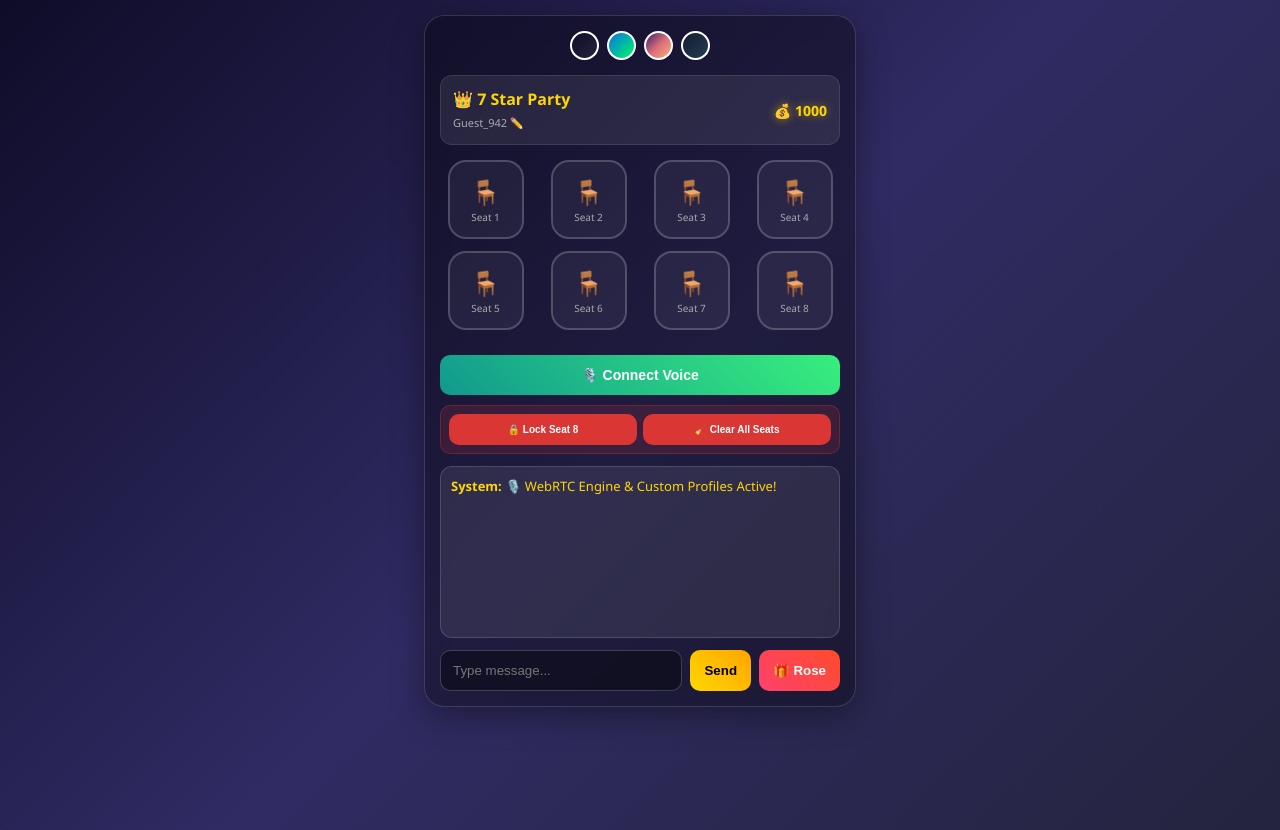
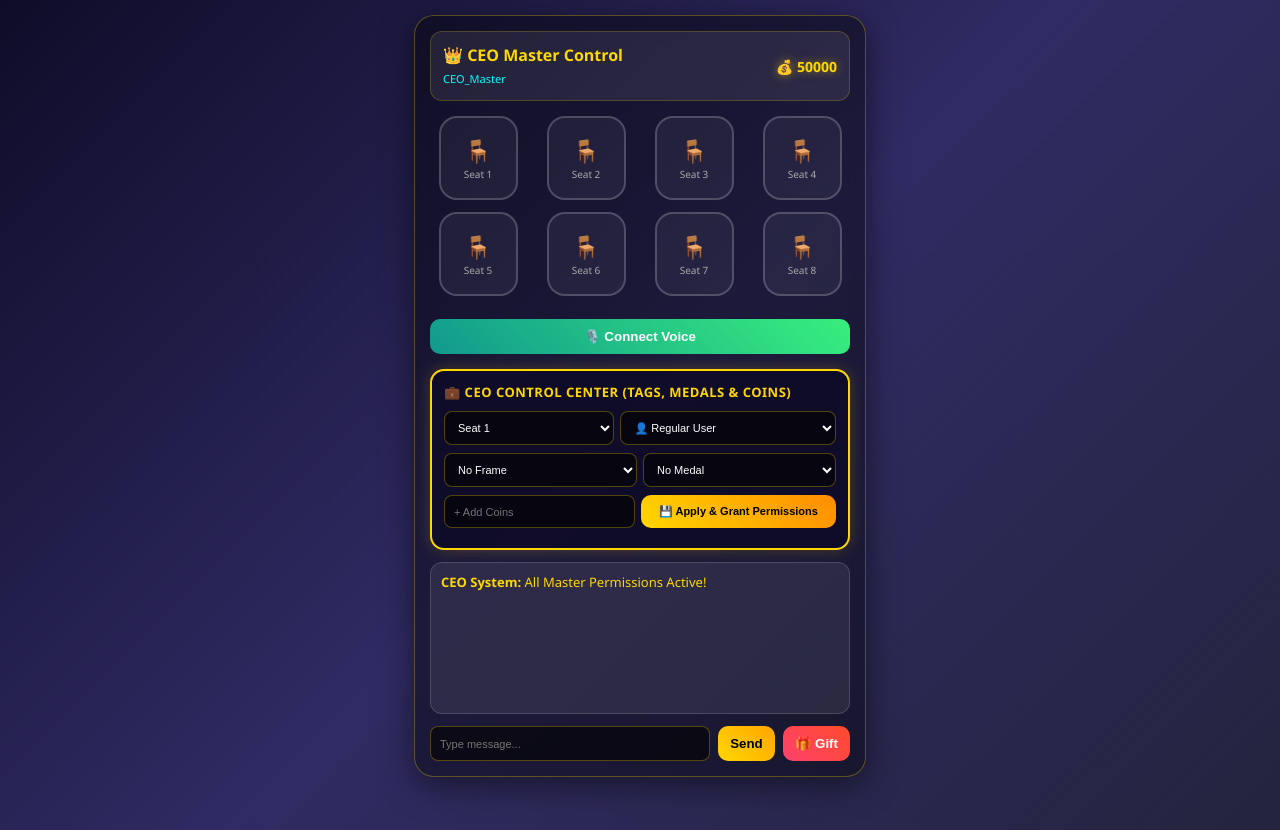
Before and after one commit to khankhanmdsher-boop/7star-party, a website: page public/index.html in a window 1280 px wide. Drawn offline with nearby package versions, Linux system fonts and the light colour scheme; no server answers.

Commit message:
Added CEO Master Panel for Tags, Medals, Frames and Coin Credit

```diff
--- a/public/index.html
+++ b/public/index.html
@@ -3,7 +3,7 @@
 <head>
     <meta charset="UTF-8">
     <meta name="viewport" content="width=device-width, initial-scale=1.0">
-    <title>7 Star Party Room</title>
+    <title>7 Star Party Room - CEO Panel</title>
     <script src="/socket.io/socket.io.js"></script>
     <script src="https://unpkg.com/peerjs@1.5.2/dist/peerjs.min.js"></script>
     <style>
@@ -23,14 +23,14 @@
         }
 
         .container {
-            max-width: 400px;
+            max-width: 420px;
             margin: 0 auto;
-            background: rgba(0, 0, 0, 0.35);
+            background: rgba(0, 0, 0, 0.4);
             backdrop-filter: blur(12px);
-            border: 1px solid rgba(255, 255, 255, 0.15);
+            border: 1px solid rgba(255, 215, 0, 0.3);
             border-radius: 20px;
             padding: 15px;
-            box-shadow: 0 8px 32px 0 rgba(0, 0, 0, 0.37);
+            box-shadow: 0 8px 32px 0 rgba(0, 0, 0, 0.5);
             position: relative;
         }
 
@@ -42,13 +42,10 @@
             background: var(--card-bg);
             border-radius: 12px;
             margin-bottom: 12px;
-            border: 1px solid rgba(255, 255, 255, 0.1);
+            border: 1px solid rgba(255, 215, 0, 0.2);
         }
 
         .coins { color: #ffd700; font-weight: bold; font-size: 14px; text-shadow: 0 0 10px rgba(255,215,0,0.5); }
-
-        .theme-selector { display: flex; justify-content: center; gap: 8px; margin-bottom: 15px; }
-        .theme-btn { width: 25px; height: 25px; border-radius: 50%; border: 2px solid #fff; cursor: pointer; }
 
         .grid { display: grid; grid-template-columns: repeat(4, 1fr); gap: 12px; margin: 15px auto; }
 
@@ -56,8 +53,8 @@
             background: rgba(255, 255, 255, 0.05);
             border: 2px solid rgba(255, 255, 255, 0.2);
             border-radius: 18px;
-            width: 72px;
-            height: 75px;
+            width: 75px;
+            height: 80px;
             display: flex;
             flex-direction: column;
             align-items: center;
@@ -70,32 +67,39 @@
             position: relative;
         }
 
-        .chair-icon { font-size: 24px; margin-bottom: 2px; }
+        /* Frames */
+        .seat.frame-gold { border: 3px solid #ffd700; box-shadow: 0 0 15px #ffd700; }
+        .seat.frame-neon { border: 3px solid #00ffff; box-shadow: 0 0 15px #00ffff; }
+        .seat.frame-fire { border: 3px solid #ff4500; box-shadow: 0 0 15px #ff4500; }
+        .seat.frame-diamond { border: 3px solid #e0ffff; box-shadow: 0 0 18px #e0ffff; }
+
+        .chair-icon { font-size: 22px; margin-bottom: 2px; }
+
+        .medal-badge {
+            position: absolute;
+            top: -6px;
+            right: -6px;
+            font-size: 14px;
+            filter: drop-shadow(0 0 4px rgba(0,0,0,0.8));
+        }
 
         .seat-label {
             font-size: 10px; color: #aaa;
             white-space: nowrap; overflow: hidden;
-            text-overflow: ellipsis; max-width: 60px;
+            text-overflow: ellipsis; max-width: 65px;
         }
 
         .seat.taken {
             border: 2px solid #00ff88;
             background: rgba(0, 255, 136, 0.15);
             color: #00ff88;
-            box-shadow: 0 0 12px rgba(0, 255, 136, 0.4);
-        }
-
-        .seat.locked {
-            border: 2px solid #ff4d4d;
-            background: rgba(255, 77, 77, 0.15);
-            color: #ff4d4d;
         }
 
         .chat-box {
             background: var(--card-bg);
             border: 1px solid rgba(255, 255, 255, 0.15);
             border-radius: 12px;
-            height: 150px;
+            height: 130px;
             margin: 12px auto;
             overflow-y: auto;
             text-align: left;
@@ -106,151 +110,145 @@
         .chat-msg { margin-bottom: 6px; word-wrap: break-word; }
         .input-area { display: flex; gap: 8px; }
 
-        input {
-            flex: 1; padding: 12px;
-            background: rgba(0, 0, 0, 0.4);
-            border: 1px solid rgba(255, 255, 255, 0.2);
-            color: #fff; border-radius: 10px; outline: none;
+        input, select {
+            padding: 9px;
+            background: rgba(0, 0, 0, 0.6);
+            border: 1px solid rgba(255, 215, 0, 0.3);
+            color: #fff; border-radius: 8px; outline: none; font-size: 11px;
         }
 
-        button { padding: 10px 14px; border: none; border-radius: 10px; font-weight: bold; cursor: pointer; }
+        button { padding: 10px 12px; border: none; border-radius: 10px; font-weight: bold; cursor: pointer; }
         .btn-send { background: linear-gradient(45deg, #ffd700, #ffa500); color: #000; }
         .btn-gift { background: linear-gradient(45deg, #ff416c, #ff4b2b); color: #fff; }
-        .btn-mic { background: linear-gradient(45deg, #11998e, #38ef7d); color: #fff; width: 100%; margin-top: 10px; padding: 12px; border-radius: 10px; font-size: 14px; }
+        .btn-mic { background: linear-gradient(45deg, #11998e, #38ef7d); color: #fff; width: 100%; margin-top: 8px; padding: 10px; border-radius: 10px; }
 
-        .admin-controls {
-            display: flex; gap: 6px; margin-top: 10px;
-            background: rgba(218, 54, 51, 0.15); padding: 8px; border-radius: 10px; border: 1px solid rgba(218, 54, 51, 0.3);
-        }
-        .admin-btn { background: #da3633; color: #fff; font-size: 10px; flex: 1; }
-
-        /* Gift Overlay Animation */
-        #giftAnim {
-            position: absolute; top: 40%; left: 50%; transform: translate(-50%, -50%);
-            font-size: 80px; display: none; z-index: 99;
-            animation: giftPop 1.5s ease-out;
+        /* CEO Dashboard Master Control */
+        .ceo-panel {
+            background: rgba(15, 12, 41, 0.9);
+            border: 2px solid #ffd700;
+            border-radius: 14px;
+            padding: 12px;
+            margin-top: 15px;
+            text-align: left;
+            box-shadow: 0 0 15px rgba(255, 215, 0, 0.2);
         }
 
-        @keyframes giftPop {
-            0% { transform: translate(-50%, -50%) scale(0.2); opacity: 0; }
-            50% { transform: translate(-50%, -50%) scale(1.3); opacity: 1; }
-            100% { transform: translate(-50%, -50%) scale(1); opacity: 0; }
-        }
+        .ceo-title { font-size: 13px; font-weight: bold; color: #ffd700; margin-bottom: 10px; display: block; text-transform: uppercase; letter-spacing: 0.5px; }
+        .ceo-row { display: flex; gap: 6px; margin-bottom: 8px; }
+        .btn-ceo { background: linear-gradient(45deg, #ffd700, #ff8c00); color: #000; font-size: 11px; flex: 1; font-weight: bold; }
     </style>
 </head>
 <body>
 
     <div class="container">
-        <div id="giftAnim">🌹</div>
-
-        <div class="theme-selector">
-            <div class="theme-btn" style="background: linear-gradient(135deg, #0f0c29, #24243e);" onclick="setTheme(1)"></div>
-            <div class="theme-btn" style="background: linear-gradient(135deg, #0575E6, #00F666);" onclick="setTheme(2)"></div>
-            <div class="theme-btn" style="background: linear-gradient(135deg, #3A1C71, #D76D77, #FFAF7B);" onclick="setTheme(3)"></div>
-            <div class="theme-btn" style="background: linear-gradient(135deg, #141E30, #243B55);" onclick="setTheme(4)"></div>
+        <div class="header">
+            <div style="text-align: left;">
+                <span style="font-weight:bold; color:#ffd700; font-size: 16px;">👑 CEO Master Control</span><br>
+                <span style="font-size:11px; color:#00ffff;" id="userDisplay">CEO Admin</span>
+            </div>
+            <span class="coins">💰 <span id="coinCount">50000</span></span>
         </div>
 
-        <div class="header">
-            <div style="text-align: left;">
-                <span style="font-weight:bold; color:#ffd700; font-size: 16px;">👑 7 Star Party</span><br>
-                <span style="font-size:11px; color:#aaa;" id="userDisplay" onclick="changeName()" title="Click to change name">User: Loading... ✏️</span>
-            </div>
-            <span class="coins">💰 <span id="coinCount">1000</span></span>
-        </div>
-
-        <!-- 8 Seats -->
+        <!-- 8 Seats Grid -->
         <div class="grid" id="seatGrid">
-            <div class="seat" onclick="handleSeatClick(1)" id="seat1"><div class="chair-icon">🪑</div><span class="seat-label" id="s1">Seat 1</span></div>
-            <div class="seat" onclick="handleSeatClick(2)" id="seat2"><div class="chair-icon">🪑</div><span class="seat-label" id="s2">Seat 2</span></div>
-            <div class="seat" onclick="handleSeatClick(3)" id="seat3"><div class="chair-icon">🪑</div><span class="seat-label" id="s3">Seat 3</span></div>
-            <div class="seat" onclick="handleSeatClick(4)" id="seat4"><div class="chair-icon">🪑</div><span class="seat-label" id="s4">Seat 4</span></div>
-            <div class="seat" onclick="handleSeatClick(5)" id="seat5"><div class="chair-icon">🪑</div><span class="seat-label" id="s5">Seat 5</span></div>
-            <div class="seat" onclick="handleSeatClick(6)" id="seat6"><div class="chair-icon">🪑</div><span class="seat-label" id="s6">Seat 6</span></div>
-            <div class="seat" onclick="handleSeatClick(7)" id="seat7"><div class="chair-icon">🪑</div><span class="seat-label" id="s7">Seat 7</span></div>
-            <div class="seat" onclick="handleSeatClick(8)" id="seat8"><div class="chair-icon">🪑</div><span class="seat-label" id="s8">Seat 8</span></div>
+            <div class="seat" onclick="handleSeatClick(1)" id="seat1"><span class="medal-badge" id="m1"></span><div class="chair-icon">🪑</div><span class="seat-label" id="s1">Seat 1</span></div>
+            <div class="seat" onclick="handleSeatClick(2)" id="seat2"><span class="medal-badge" id="m2"></span><div class="chair-icon">🪑</div><span class="seat-label" id="s2">Seat 2</span></div>
+            <div class="seat" onclick="handleSeatClick(3)" id="seat3"><span class="medal-badge" id="m3"></span><div class="chair-icon">🪑</div><span class="seat-label" id="s3">Seat 3</span></div>
+            <div class="seat" onclick="handleSeatClick(4)" id="seat4"><span class="medal-badge" id="m4"></span><div class="chair-icon">🪑</div><span class="seat-label" id="s4">Seat 4</span></div>
+            <div class="seat" onclick="handleSeatClick(5)" id="seat5"><span class="medal-badge" id="m5"></span><div class="chair-icon">🪑</div><span class="seat-label" id="s5">Seat 5</span></div>
+            <div class="seat" onclick="handleSeatClick(6)" id="seat6"><span class="medal-badge" id="m6"></span><div class="chair-icon">🪑</div><span class="seat-label" id="s6">Seat 6</span></div>
+            <div class="seat" onclick="handleSeatClick(7)" id="seat7"><span class="medal-badge" id="m7"></span><div class="chair-icon">🪑</div><span class="seat-label" id="s7">Seat 7</span></div>
+            <div class="seat" onclick="handleSeatClick(8)" id="seat8"><span class="medal-badge" id="m8"></span><div class="chair-icon">🪑</div><span class="seat-label" id="s8">Seat 8</span></div>
         </div>
 
         <button class="btn-mic" id="micBtn" onclick="toggleMic()">🎙️ Connect Voice</button>
 
-        <!-- Admin Quick Bar -->
-        <div class="admin-controls">
-            <button class="admin-btn" onclick="adminLockSeat()">🔒 Lock Seat 8</button>
-            <button class="admin-btn" onclick="adminClearAll()">🧹 Clear All Seats</button>
+        <!-- CEO Master Control Panel -->
+        <div class="ceo-panel">
+            <span class="ceo-title">💼 CEO Control Center (Tags, Medals & Coins)</span>
+
+            <div class="ceo-row">
+                <select id="targetSeat" style="flex: 1;">
+                    <option value="1">Seat 1</option>
+                    <option value="2">Seat 2</option>
+                    <option value="3">Seat 3</option>
+                    <option value="4">Seat 4</option>
+                    <option value="5">Seat 5</option>
+                    <option value="6">Seat 6</option>
+                    <option value="7">Seat 7</option>
+                    <option value="8">Seat 8</option>
+                </select>
+
+                <select id="roleSelect" style="flex: 1.3;">
+                    <option value="User">👤 Regular User</option>
+                    <option value="Admin">🛡️ Admin</option>
+                    <option value="Super Admin">⚡ Super Admin</option>
+                    <option value="Coin Seller">💰 Coin Seller</option>
+                    <option value="Coins Merchant">🏪 Coins Merchant</option>
+                </select>
+            </div>
+
+            <div class="ceo-row">
+                <select id="frameSelect" style="flex: 1;">
+                    <option value="none">No Frame</option>
+                    <option value="frame-gold">👑 Royal Gold</option>
+                    <option value="frame-neon">⚡ Neon Glow</option>
+                    <option value="frame-fire">🔥 Fire Aura</option>
+                    <option value="frame-diamond">💎 Diamond Ice</option>
+                </select>
+
+                <select id="medalSelect" style="flex: 1;">
+                    <option value="none">No Medal</option>
+                    <option value="🥇">🥇 Gold Crown Medal</option>
+                    <option value="💎">💎 VIP Diamond Medal</option>
+                    <option value="🌟">🌟 Top Host Medal</option>
+                    <option value="✔️">✔️ Verified Star Badge</option>
+                </select>
+            </div>
+
+            <div class="ceo-row">
+                <input type="number" id="coinAddInput" placeholder="+ Add Coins" style="flex: 1;">
+                <button class="btn-ceo" onclick="applyCeoSettings()">💾 Apply & Grant Permissions</button>
+            </div>
         </div>
 
-        <!-- Chat -->
+        <!-- Chat Box -->
         <div class="chat-box" id="chatBox">
-            <div class="chat-msg" style="color: #ffd700;"><b>System:</b> 🎙️ WebRTC Engine & Custom Profiles Active!</div>
+            <div class="chat-msg" style="color: #ffd700;"><b>CEO System:</b> All Master Permissions Active!</div>
         </div>
 
         <div class="input-area">
-            <input type="text" id="msgInput" placeholder="Type message...">
+            <input type="text" id="msgInput" placeholder="Type message..." style="flex:1;">
             <button class="btn-send" onclick="sendMsg()">Send</button>
-            <button class="btn-gift" onclick="sendGift()">🎁 Rose</button>
+            <button class="btn-gift" onclick="sendGift()">🎁 Gift</button>
         </div>
     </div>
 
     <script>
         const socket = io();
-        let peer = null;
         let mySeat = null;
         let localStream = null;
         let micOn = false;
-        let coins = 1000;
-        let userName = 'Guest_' + Math.floor(100 + Math.random() * 900);
+        let coins = 50000;
+        let userName = 'CEO_Master';
 
-        document.getElementById('userDisplay').innerText = userName + ' ✏️';
-
-        function changeName() {
-            const input = prompt('अपना नाम दर्ज करें:', userName);
-            if(input && input.trim()) {
-                userName = input.trim();
-                document.getElementById('userDisplay').innerText = userName + ' ✏️';
-            }
-        }
-
-        function setTheme(option) {
-            if(option === 1) document.body.style.background = "linear-gradient(135deg, #0f0c29, #302b63, #24243e)";
-            if(option === 2) document.body.style.background = "linear-gradient(135deg, #0575E6, #00F666)";
-            if(option === 3) document.body.style.background = "linear-gradient(135deg, #3A1C71, #D76D77, #FFAF7B)";
-            if(option === 4) document.body.style.background = "linear-gradient(135deg, #141E30, #243B55)";
-        }
+        document.getElementById('userDisplay').innerText = userName;
 
         function toggleMic() {
             if(!localStream) {
                 navigator.mediaDevices.getUserMedia({ audio: true }).then(stream => {
                     localStream = stream;
                     micOn = true;
-                    document.getElementById('micBtn').style.background = 'linear-gradient(45deg, #11998e, #38ef7d)';
                     document.getElementById('micBtn').innerText = '🎙️ Mic ON';
-                    initPeer();
-                }).catch(() => addChat('System', '⚠️ Microphone access blocked.'));
+                }).catch(() => alert('Mic blocked'));
             } else {
                 micOn = !micOn;
                 localStream.getAudioTracks()[0].enabled = micOn;
-                document.getElementById('micBtn').style.background = micOn ? 'linear-gradient(45deg, #11998e, #38ef7d)' : 'linear-gradient(45deg, #cb2d3e, #ef473a)';
                 document.getElementById('micBtn').innerText = micOn ? '🎙️ Mic ON' : '🎙️ Mic OFF';
             }
         }
 
-        function initPeer() {
-            peer = new Peer();
-            peer.on('call', call => {
-                call.answer(localStream);
-                call.on('stream', userStream => playAudio(userStream));
-            });
-        }
-
-        function playAudio(stream) {
-            const audio = document.createElement('audio');
-            audio.srcObject = stream;
-            audio.autoplay = true;
-            document.body.appendChild(audio);
-        }
-
         function handleSeatClick(num) {
-            const seatEl = document.getElementById('seat' + num);
-            if(seatEl.classList.contains('locked')) return alert('This seat is locked by Admin!');
             if(mySeat === num) {
                 mySeat = null;
                 socket.emit('seat-leave', { seat: num, user: userName });
@@ -258,8 +256,27 @@
             }
             if(!mySeat) {
                 mySeat = num;
-                socket.emit('seat-take', { seat: num, user: userName });
+                socket.emit('seat-take', { seat: num, user: userName, role: 'CEO' });
             }
+        }
+
+        function applyCeoSettings() {
+            const seat = document.getElementById('targetSeat').value;
+            const role = document.getElementById('roleSelect').value;
+            const frame = document.getElementById('frameSelect').value;
+            const medal = document.getElementById('medalSelect').value;
+            const addCoins = parseInt(document.getElementById('coinAddInput').value) || 0;
+
+            socket.emit('ceo-apply-perm', {
+                seat: seat,
+                role: role,
+                frame: frame,
+                medal: medal,
+                addCoins: addCoins
+            });
+
+            addChat('CEO Admin', `✅ Configured Seat ${seat} -> [${role}] Frame: ${frame} Medal: ${medal} Coins: +${addCoins}`);
+            document.getElementById('coinAddInput').value = '';
         }
 
         function sendMsg() {
@@ -274,24 +291,8 @@
             if(coins < 50) return alert('Not enough coins!');
             coins -= 50;
             document.getElementById('coinCount').innerText = coins;
-            socket.emit('send-gift', { user: userName, gift: '🌹' });
-            showGiftAnim('🌹');
-            addChat('Gift', '🎁 You sent a Rose!');
-        }
-
-        function showGiftAnim(emoji) {
-            const el = document.getElementById('giftAnim');
-            el.innerText = emoji;
-            el.style.display = 'block';
-            setTimeout(() => el.style.display = 'none', 1500);
-        }
-
-        function adminLockSeat() {
-            socket.emit('admin-lock', { seat: 8 });
-        }
-
-        function adminClearAll() {
-            socket.emit('admin-clear');
+            socket.emit('chat-msg', { user: userName, text: '🎁 Sent a Royal Gift!' });
+            addChat('Gift', '🎁 You sent a Royal Gift!');
         }
 
         function addChat(sender, text) {
@@ -304,17 +305,17 @@
         }
 
         socket.on('chat-msg', (data) => addChat(data.user, data.text));
-        socket.on('send-gift', (data) => {
-            showGiftAnim(data.gift);
-            addChat('Gift', `🎁 ${data.user} sent a Rose!`);
-        });
 
         socket.on('seat-update', (data) => {
             const seatEl = document.getElementById('seat' + data.seat);
             const labelEl = document.getElementById('s' + data.seat);
             if(seatEl) {
                 seatEl.classList.add('taken');
-                seatEl.querySelector('.chair-icon').innerText = '👑';
+                let icon = '👑';
+                if(data.role === 'Coin Seller') icon = '💰';
+                if(data.role === 'Coins Merchant') icon = '🏪';
+                if(data.role === 'Super Admin') icon = '⚡';
+                seatEl.querySelector('.chair-icon').innerText = icon;
                 labelEl.innerText = data.user;
             }
         });
@@ -322,30 +323,27 @@
         socket.on('seat-remove', (data) => {
             const seatEl = document.getElementById('seat' + data.seat);
             const labelEl = document.getElementById('s' + data.seat);
+            const medalEl = document.getElementById('m' + data.seat);
             if(seatEl) {
-                seatEl.classList.remove('taken');
+                seatEl.className = 'seat';
                 seatEl.querySelector('.chair-icon').innerText = '🪑';
                 labelEl.innerText = 'Seat ' + data.seat;
+                if(medalEl) medalEl.innerText = '';
             }
         });
 
-        socket.on('admin-lock-seat', (data) => {
+        socket.on('ceo-perm-applied', (data) => {
             const seatEl = document.getElementById('seat' + data.seat);
+            const medalEl = document.getElementById('m' + data.seat);
             if(seatEl) {
-                seatEl.classList.add('locked');
-                seatEl.querySelector('.chair-icon').innerText = '🔒';
+                seatEl.classList.remove('frame-gold', 'frame-neon', 'frame-fire', 'frame-diamond');
+                if(data.frame !== 'none') {
+                    seatEl.classList.add(data.frame);
+                }
             }
-        });
-
-        socket.on('admin-clear-seats', () => {
-            for(let i=1; i<=8; i++) {
-                const seatEl = document.getElementById('seat' + i);
-                const labelEl = document.getElementById('s' + i);
-                seatEl.className = 'seat';
-                seatEl.querySelector('.chair-icon').innerText = '🪑';
-                labelEl.innerText = 'Seat ' + i;
+            if(medalEl) {
+                medalEl.innerText = data.medal !== 'none' ? data.medal : '';
             }
-            mySeat = null;
         });
     </script>
 </body>
--- a/server.js
+++ b/server.js
@@ -16,11 +16,9 @@ app.get('*', (req, res) => {
 
 io.on('connection', (socket) => {
     socket.on('chat-msg', (data) => socket.broadcast.emit('chat-msg', data));
-    socket.on('send-gift', (data) => io.emit('send-gift', data));
     socket.on('seat-take', (data) => io.emit('seat-update', data));
     socket.on('seat-leave', (data) => io.emit('seat-remove', data));
-    socket.on('admin-lock', (data) => io.emit('admin-lock-seat', data));
-    socket.on('admin-clear', () => io.emit('admin-clear-seats'));
+    socket.on('ceo-apply-perm', (data) => io.emit('ceo-perm-applied', data));
 });
 
 server.listen(PORT, () => console.log(`Server listening on port ${PORT}`));
```
